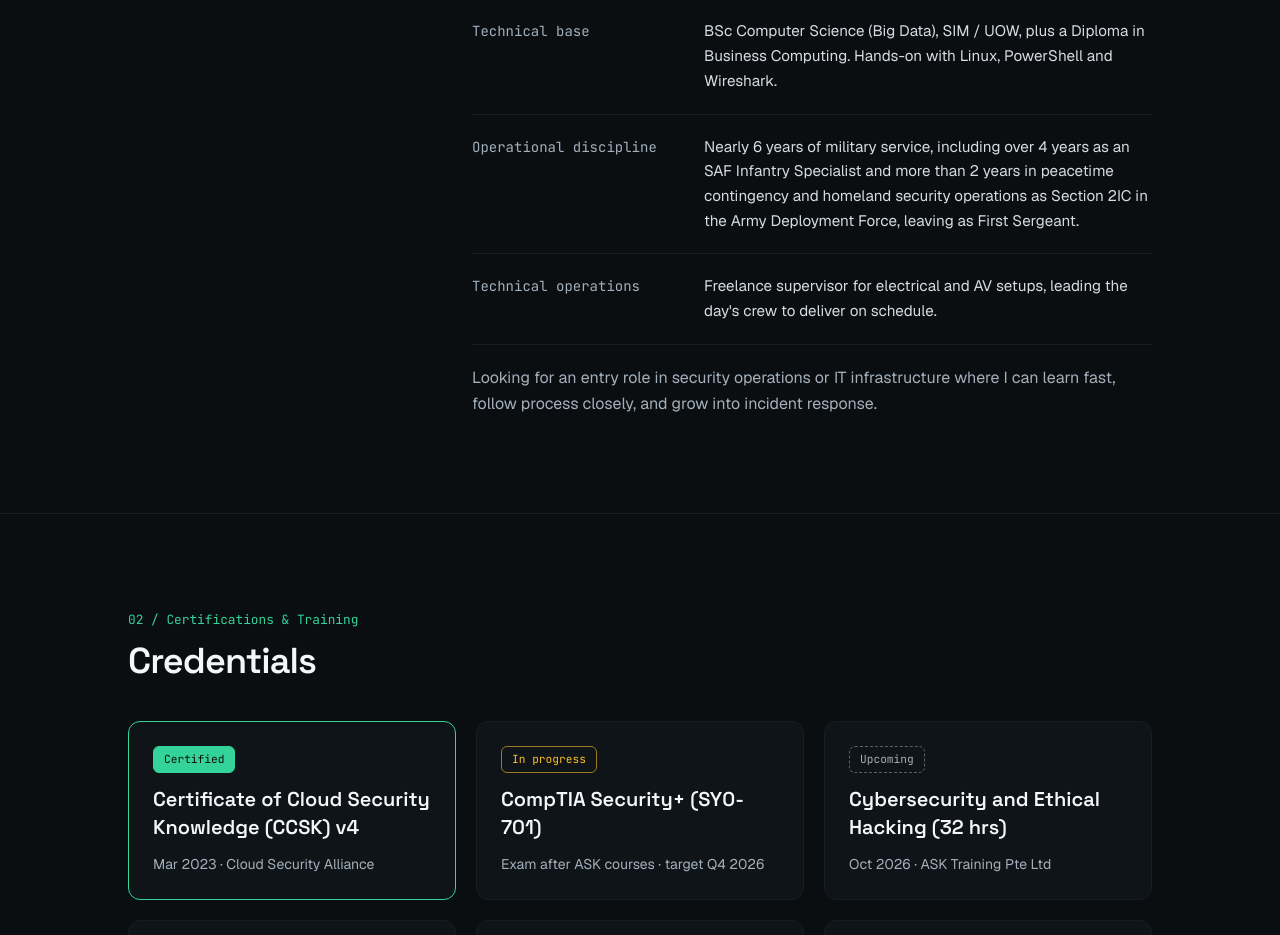
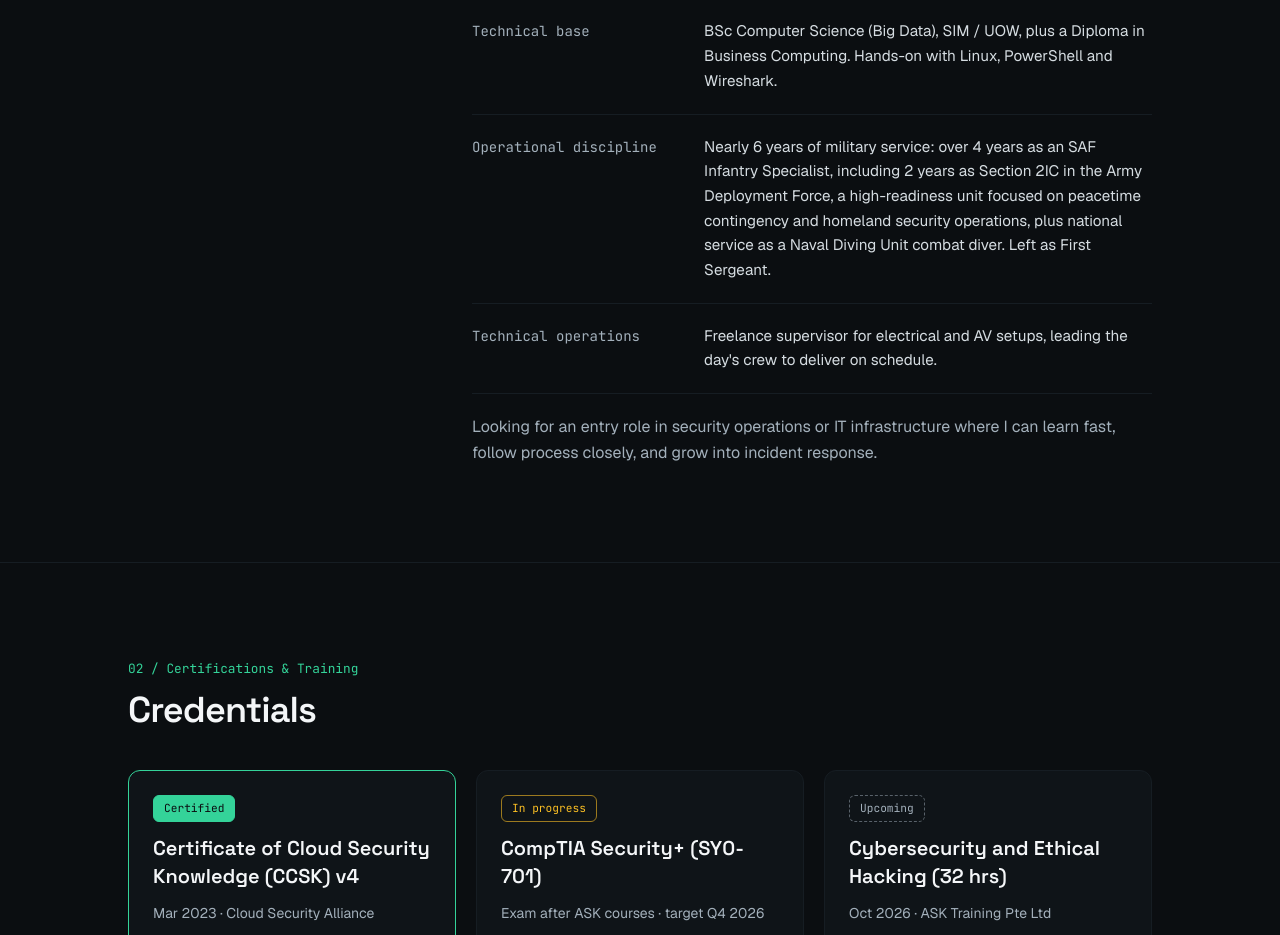
Before and after one commit to ddevMetal/chounmeng-resume, a React (Vite) app: page / in a window 1280 px wide. Shown: the part 940-1875 px from the top of the page. Built offline with nearby package versions, Linux system fonts and the light colour scheme.

Commit message:
Clarify military service summary

```diff
--- a/src/data/resume.js
+++ b/src/data/resume.js
@@ -55,9 +55,10 @@ export const summary = {
     {
       label: "Operational discipline",
       text:
-        "Nearly 6 years of military service, including over 4 years as an SAF Infantry Specialist and more " +
-        "than 2 years in peacetime contingency and homeland security operations as Section 2IC in the Army " +
-        "Deployment Force, leaving as First Sergeant.",
+        "Nearly 6 years of military service: over 4 years as an SAF Infantry Specialist, including 2 years as " +
+        "Section 2IC in the Army Deployment Force, a high-readiness unit focused on peacetime contingency and " +
+        "homeland security operations, plus national service as a Naval Diving Unit combat diver. " +
+        "Left as First Sergeant.",
     },
     {
       label: "Technical operations",
```
